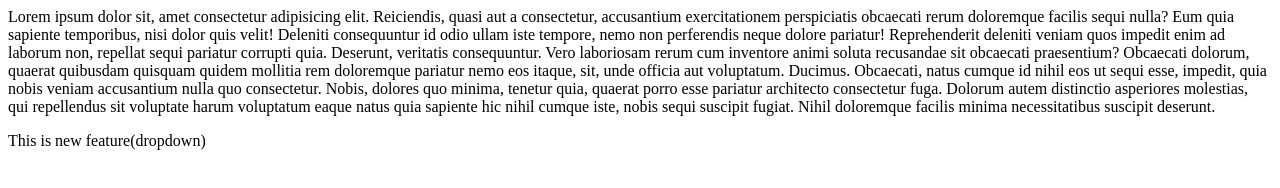
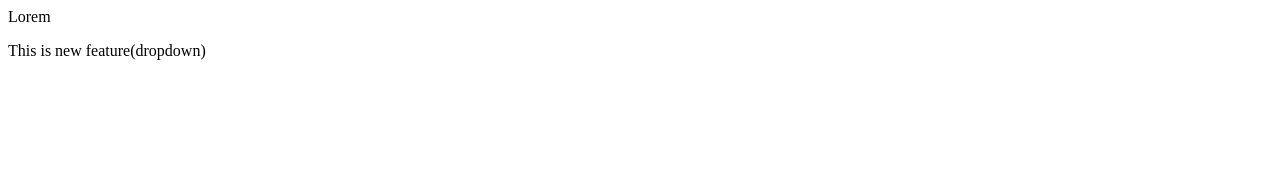
Before and after one commit to tejalp68/local-repo, a plain HTML site: page index.html in a window 1280 px wide. Drawn offline with Linux system fonts and the light colour scheme.

Commit message:
changed para into small word

```diff
--- a/index.html
+++ b/index.html
@@ -1,7 +1,2 @@
-<p>Lorem ipsum dolor sit, amet consectetur adipisicing elit. Reiciendis, quasi aut a consectetur, accusantium exercitationem perspiciatis obcaecati rerum doloremque facilis sequi nulla? Eum quia sapiente temporibus, nisi dolor quis velit!
-Deleniti consequuntur id odio ullam iste tempore, nemo non perferendis neque dolore pariatur! Reprehenderit deleniti veniam quos impedit enim ad laborum non, repellat sequi pariatur corrupti quia. Deserunt, veritatis consequuntur.
-Vero laboriosam rerum cum inventore animi soluta recusandae sit obcaecati praesentium? Obcaecati dolorum, quaerat quibusdam quisquam quidem mollitia rem doloremque pariatur nemo eos itaque, sit, unde officia aut voluptatum. Ducimus.
-Obcaecati, natus cumque id nihil eos ut sequi esse, impedit, quia nobis veniam accusantium nulla quo consectetur. Nobis, dolores quo minima, tenetur quia, quaerat porro esse pariatur architecto consectetur fuga.
-Dolorum autem distinctio asperiores molestias, qui repellendus sit voluptate harum voluptatum eaque natus quia sapiente hic nihil cumque iste, nobis sequi suscipit fugiat. Nihil doloremque facilis minima necessitatibus suscipit deserunt.
-</p>
+<p>Lorem</p>
 <p>This is new feature(dropdown)</p>
```
